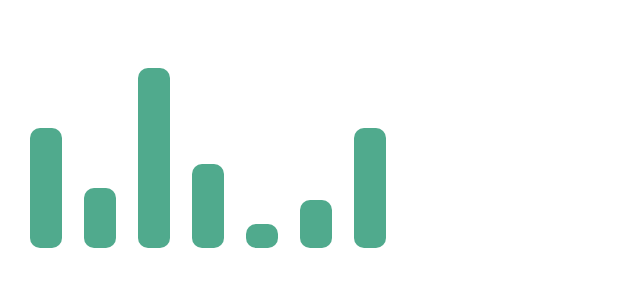
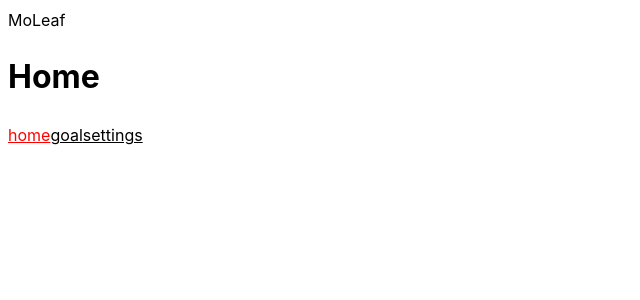
Before and after one commit to SnowSuno/MoLeaf, a React (Vite) app: page / in a window 1280 px wide. Shown: the top 300 px of the page, without its empty margins (0-640 px from the left). Built offline with nearby package versions, Linux system fonts and the light colour scheme.

Commit message:
:sparkles: Configure page routing

```diff
--- a/package.json
+++ b/package.json
@@ -14,7 +14,8 @@
     "@visx/shape": "^3.0.0",
     "chart.js": "^4.3.0",
     "react": "^18.2.0",
-    "react-dom": "^18.2.0"
+    "react-dom": "^18.2.0",
+    "react-router-dom": "^6.11.1"
   },
   "devDependencies": {
     "@types/react": "^18.0.28",
--- a/src/App.tsx
+++ b/src/App.tsx
@@ -1,12 +1,25 @@
-import Example from "./Example.tsx";
+import { createBrowserRouter, RouterProvider } from "react-router-dom";
+
+import { Home, Goal, Settings } from "./pages";
+import { Layout } from "./components/Layout.tsx";
+
+// import Example from "./Example.tsx";
+
+const router = createBrowserRouter([{
+  path: "/",
+  element: <Layout/>,
+  children: [
+    { path: "/", element: <Home/> },
+    { path: "/goal", element: <Goal/> },
+    { path: "/settings", element: <Settings/> },
+  ],
+}]);
 
 function App() {
 
-
   return (
     <>
-      <Example width={400} height={300}/>
-
+      <RouterProvider router={router}/>
     </>
   );
 }
--- /dev/null
+++ b/src/components/BottomNavigator.tsx
@@ -0,0 +1,28 @@
+import React from "react";
+import { NavLink } from "react-router-dom";
+
+interface Props {
+  name: string;
+  to: string;
+}
+
+const NavItem: React.FC<Props> = ({ name, to }) =>
+  <NavLink
+    to={to}
+    style={({ isActive }) => isActive ? { color: "red" } : { color: "black" }}
+  >
+    {name}
+  </NavLink>;
+
+export const BottomNavigator: React.FC = () => {
+
+  return (
+    <>
+      <nav>
+        <NavItem name="home" to="/"/>
+        <NavItem name="goal" to="/goal"/>
+        <NavItem name="settings" to="/settings"/>
+      </nav>
+    </>
+  );
+};
--- /dev/null
+++ b/src/components/Header.tsx
@@ -0,0 +1,7 @@
+import React from "react";
+
+export const Header: React.FC = () => {
+  return (
+    <header>MoLeaf</header>
+  );
+};
--- /dev/null
+++ b/src/components/Layout.tsx
@@ -0,0 +1,16 @@
+import React from "react";
+import { Outlet } from "react-router-dom";
+import { Header } from "./Header.tsx";
+import { BottomNavigator } from "./BottomNavigator.tsx";
+
+export const Layout: React.FC = () => {
+  return (
+    <>
+      <Header/>
+      <main>
+        <Outlet/>
+      </main>
+      <BottomNavigator/>
+    </>
+  );
+};
--- a/src/index.css
+++ b/src/index.css
@@ -4,7 +4,6 @@
   font-weight: 400;
 
   color-scheme: light dark;
-  color: rgba(255, 255, 255, 0.87);
 
   font-synthesis: none;
   text-rendering: optimizeLegibility;
--- /dev/null
+++ b/src/pages/Goal.tsx
@@ -0,0 +1,10 @@
+import React from "react";
+
+
+export const Goal: React.FC = () => {
+  return (
+    <>
+      <h1>Goal</h1>
+    </>
+  );
+}
--- /dev/null
+++ b/src/pages/Home.tsx
@@ -0,0 +1,10 @@
+import React from "react";
+
+
+export const Home: React.FC = () => {
+  return (
+    <>
+      <h1>Home</h1>
+    </>
+  );
+}
--- /dev/null
+++ b/src/pages/Settings.tsx
@@ -0,0 +1,10 @@
+import React from "react";
+
+
+export const Settings: React.FC = () => {
+  return (
+    <>
+      <h1>Settings</h1>
+    </>
+  );
+}
--- /dev/null
+++ b/src/pages/index.ts
@@ -0,0 +1,3 @@
+export * from "./Goal";
+export * from "./Home";
+export * from "./Settings";
```
Also changed, not shown: 1 other file (tests, documents, lock files or other folders).
